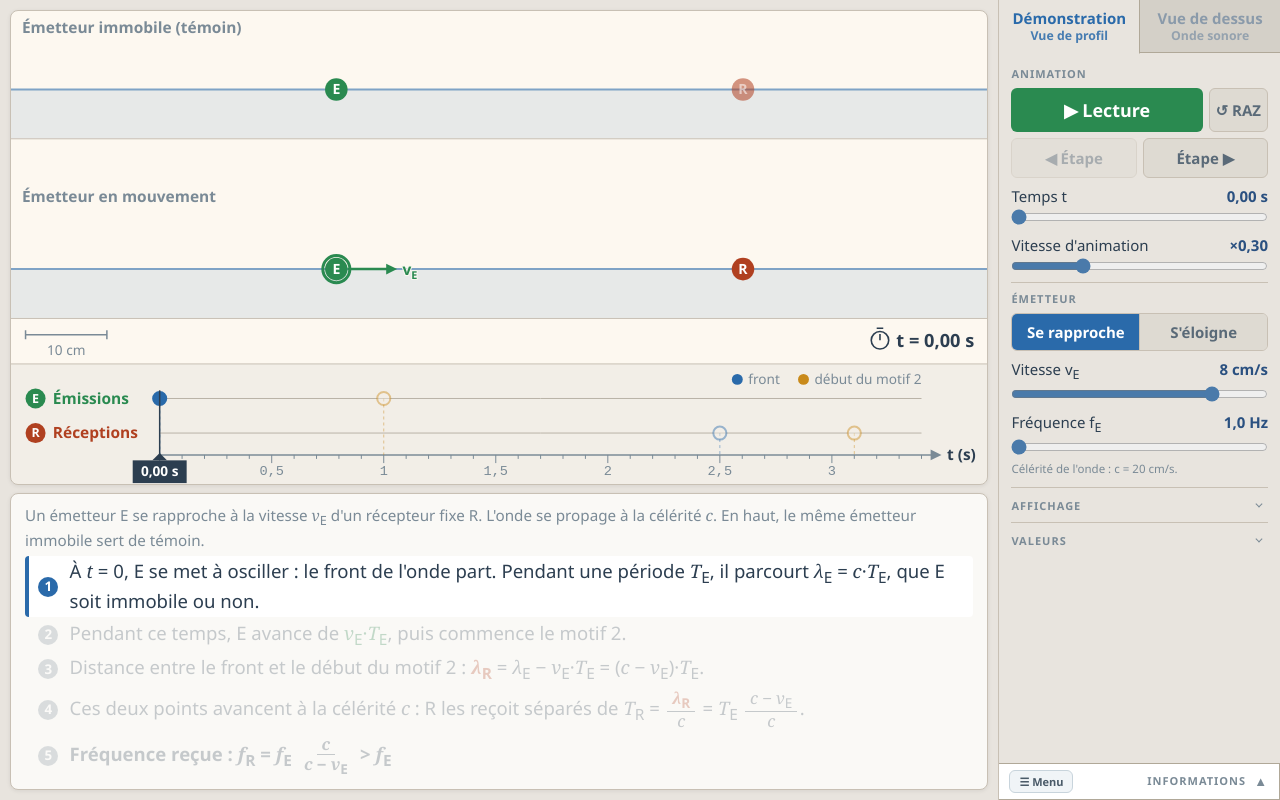
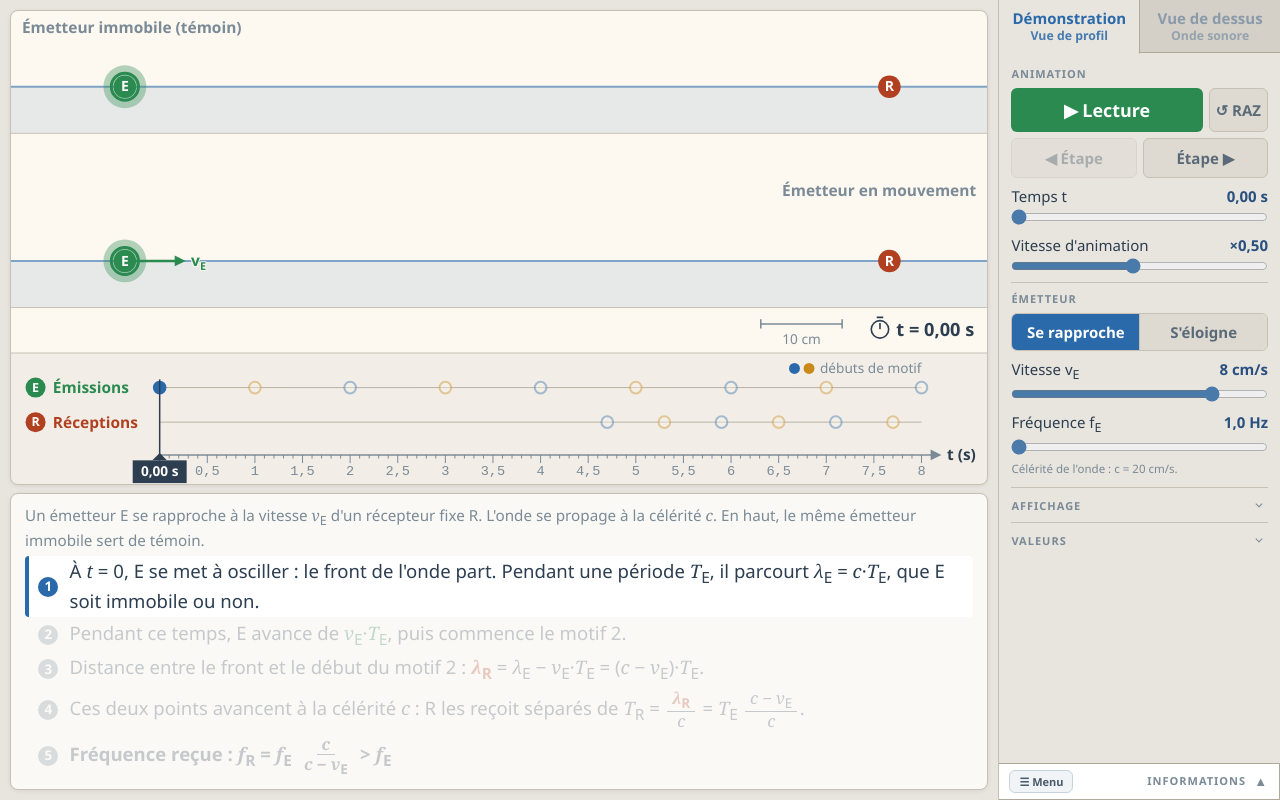
Before and after one commit to Berdous-pc/simulations-physique, a plain HTML site: page doppler/index.html in a window 1280 px wide. Drawn offline with Linux system fonts and the light colour scheme.

Commit message:
Effet Doppler, Demonstration : plusieurs motifs recus pour voir le rythme ; emetteur parti tout a gauche quand il se rapproche, a 1,5 lambda_E du recepteur quand il s'eloigne, recepteur en 108 cm, fin apres 6 receptions (moins si l'emetteur atteint sa butee) ; clignotement a chaque debut de motif (emetteurs toutes les T_E, recepteur toutes les T_R, recepteur temoin toutes les T_E) ; frise en peigne, trait reliant chaque emission a sa reception et avancant avec le motif, T_R sous la ligne R ; vitesse d'animation par defaut x0,5 ; bandeau Informations et ARCHITECTURE.md
Co-Authored-By: Claude Fable 5.2 <noreply@anthropic.com>

```diff
--- a/doppler/index.html
+++ b/doppler/index.html
@@ -147,9 +147,9 @@
           <div class="param-row param-row-speed">
             <label>
               Vitesse d'animation
-              <span class="param-value" id="lbl-vitesse">×0,30</span>
+              <span class="param-value" id="lbl-vitesse">×0,50</span>
             </label>
-            <input type="range" id="sl-vitesse" min="0.05" max="1" step="0.05" value="0.3"
+            <input type="range" id="sl-vitesse" min="0.05" max="1" step="0.05" value="0.5"
                    oninput="onSliderVitesse(this.value)">
           </div>
         </div>
@@ -358,7 +358,9 @@
       </div>
       <div class="panel-hint-body">
         <strong>Lecture</strong> déroule toute l'animation ; <strong>Étape ▶</strong> s'arrête à l'instant clé suivant
-        (début du motif 2, arrivée du front au récepteur, puis arrivée du début du motif 2).<br>
+        (début du motif 2, arrivée du front au récepteur, puis arrivée du début du motif 2).
+        Après la dernière étape, <strong>Lecture</strong> laisse défiler les motifs : les émetteurs et les
+        récepteurs clignotent à chaque début de motif ; le récepteur du haut clignote au rythme de l'émission.<br>
         <strong>Temps</strong> : faites glisser le curseur du panneau, ou la <strong>frise du temps</strong> en bas de la scène,
         pour parcourir l'animation à la main. Sur la frise, les ronds bleus concernent le front de l'onde, les ronds
         ocre le début du motif 2 ; elle peut être masquée dans <em>Affichage</em>.<br>
--- a/doppler/js/profil.js
+++ b/doppler/js/profil.js
@@ -162,6 +162,11 @@ function _pastille(ctx, x, y, r, couleur, lettre, alpha) {
 function _eclat(ctx, x, y, r, couleur, p) {
   if (p < 0 || p >= 1) return;
   ctx.save();
+  ctx.globalAlpha = 0.35 * (1 - p);
+  ctx.fillStyle = couleur;
+  ctx.beginPath();
+  ctx.arc(x, y, r * 1.9, 0, 2 * Math.PI);
+  ctx.fill();
   ctx.globalAlpha = 1 - p;
   ctx.strokeStyle = couleur;
   ctx.lineWidth = 3;
@@ -186,7 +191,7 @@ function dessinerProfil() {
   // De haut en bas : bande témoin (émetteur immobile), barre empilée des
   // longueurs, bande de l'émetteur en mouvement, cote v_E·T_E, frise (facultative).
   var f = borner(Math.min(w / 52, h / 26), 12, 24);
-  var hFrise = simD.showFrise ? 6.6 * f : 0;   // bande de la frise, en bas (facultative)
+  var hFrise = simD.showFrise ? 7.2 * f : 0;   // bande de la frise, en bas (facultative)
   var hs = h - hFrise;                  // hauteur de la scène
   var s = w / SCENE_L;                  // px par cm
   var X = function (x) { return x * s; };
@@ -309,22 +314,12 @@ function dessinerProfil() {
   dessinerBande(y0, yFond, vEs);
 
   texteIndices(ctx, 'Émetteur immobile (témoin)', 0.6 * f, yLblT, f * 0.85, COL_GRIS, 'left', true);
-  texteIndices(ctx, 'Émetteur en mouvement', 0.6 * f, yLblM, f * 0.85, COL_GRIS, 'left', true);
+  // du côté opposé au départ de l'émetteur : la barre empilée s'y construit
+  texteIndices(ctx, 'Émetteur en mouvement', simD.sens > 0 ? w - 0.6 * f : 0.6 * f, yLblM, f * 0.85,
+               COL_GRIS, simD.sens > 0 ? 'right' : 'left', true);
 
   // ── Échelle des distances (10 cm) et chronomètre ────────────────────
-  // L'échelle remplace l'ancienne règle graduée, au sol à gauche de la scène.
-  var fEch = Math.max(11, f * 0.75);
-  var xEch1 = 0.8 * f, xEch2 = xEch1 + 10 * s;
-  ctx.strokeStyle = COL_GRIS;
-  ctx.lineWidth = 1.5;
-  ctx.beginPath();
-  ctx.moveTo(xEch1, yVe - 0.25 * f); ctx.lineTo(xEch1, yVe + 0.25 * f);
-  ctx.moveTo(xEch1, yVe); ctx.lineTo(xEch2, yVe);
-  ctx.moveTo(xEch2, yVe - 0.25 * f); ctx.lineTo(xEch2, yVe + 0.25 * f);
-  ctx.stroke();
-  texteIndices(ctx, '10 cm', (xEch1 + xEch2) / 2, yVe + 0.85 * f, fEch, COL_GRIS, 'center', false);
-
-  // Chronomètre : la date courante, au sol à droite de la scène (juste au-dessus de la frise)
+    // Chronomètre : la date courante, au sol à droite de la scène (juste au-dessus de la frise)
   var yChrono = yVe + 0.3 * f;
   var txtChrono = 't = ' + fmtFR(t, 2) + ' s';
   ctx.font = 'bold ' + f + 'px ' + POLICE;
@@ -343,6 +338,18 @@ function dessinerProfil() {
   ctx.moveTo(xH, yChrono); ctx.lineTo(xH + 0.72 * rH * Math.cos(aH), yChrono + 0.72 * rH * Math.sin(aH));
   ctx.stroke();
   texteIndices(ctx, txtChrono, xChrono, yChrono, f, COL_TEXTE, 'left', true);
+
+  var fEch = Math.max(11, f * 0.75);
+  // à gauche si l'émetteur part de la droite, sinon à gauche du chronomètre
+  var xEch1 = simD.sens > 0 ? xH - rH - 1.6 * f - 10 * s : 0.8 * f, xEch2 = xEch1 + 10 * s;
+  ctx.strokeStyle = COL_GRIS;
+  ctx.lineWidth = 1.5;
+  ctx.beginPath();
+  ctx.moveTo(xEch1, yVe - 0.25 * f); ctx.lineTo(xEch1, yVe + 0.25 * f);
+  ctx.moveTo(xEch1, yVe); ctx.lineTo(xEch2, yVe);
+  ctx.moveTo(xEch2, yVe - 0.25 * f); ctx.lineTo(xEch2, yVe + 0.25 * f);
+  ctx.stroke();
+  texteIndices(ctx, '10 cm', (xEch1 + xEch2) / 2, yVe + 0.85 * f, fEch, COL_GRIS, 'center', false);
 
   // ── Front de l'onde : une seule barre, commune aux deux bandes ──────
   if (t > 0 && xF <= SCENE_L + 0.01) {
@@ -438,10 +445,18 @@ function dessinerProfil() {
   if (t > 0) _pastille(ctx, X(xE0), y0, r, COL_EMET, '', 0.3);
   if (t > TE + 1e-9) _pastille(ctx, X(dopXE(TE)), y0, r, COL_EMET, '', 0.3);
 
-  _eclat(ctx, X(xE0), y0, r, COL_EMET, t / (0.35 * TE));
-  _eclat(ctx, X(dopXE(TE)), y0, r, COL_EMET, (t - TE) / (0.35 * TE));
-  _eclat(ctx, X(X_RECEPTEUR), y0, r, COL_RECEP, (t - T1) / (0.35 * TE));
-  _eclat(ctx, X(X_RECEPTEUR), y0, r, COL_RECEP, (t - T2) / (0.35 * TE));
+  // Clignotements à chaque début de motif : émis (les deux E, toutes les T_E),
+  // reçu en bas toutes les T_R, reçu par le témoin toutes les T_E. Les deux
+  // récepteurs reçoivent le front au même instant : on compare leurs rythmes.
+  var dEc = 0.35 * TE, TRs = dopTR();
+  var kE = Math.floor(t / TE + 1e-9);
+  _eclat(ctx, X(dopXE(kE * TE)), y0, r, COL_EMET, (t - kE * TE) / dEc);
+  _eclat(ctx, X(xE0), y0T, r, COL_EMET, (t - kE * TE) / dEc);
+  if (t >= T1 - 1e-9) {
+    var kR = Math.floor((t - T1) / TRs + 1e-9), kT = Math.floor((t - T1) / TE + 1e-9);
+    _eclat(ctx, X(X_RECEPTEUR), y0, r, COL_RECEP, (t - T1 - kR * TRs) / (0.35 * Math.min(TE, TRs)));
+    _eclat(ctx, X(X_RECEPTEUR), y0T, r, COL_RECEP, (t - T1 - kT * TE) / dEc);
+  }
 
   // Vecteur vitesse de l'émetteur, solidaire du flotteur ; étiquette à liseré
   // clair : la barre du front et la vague passent derrière elle au début
@@ -452,9 +467,9 @@ function dessinerProfil() {
     texteIndices(ctx, 'v_{E}', X(xE) + sg * (r + lv + 0.3 * f), yE, f * 0.85, COL_EMET,
                  sg > 0 ? 'left' : 'right', true, true);
   }
-  // Bande témoin : émetteur immobile, récepteur en retrait (il ne sert qu'à comparer)
+  // Bande témoin : émetteur immobile ; son récepteur clignote au rythme T_E
   _pastille(ctx, X(xE0), yET, r, COL_EMET, 'E', 1);
-  _pastille(ctx, X(X_RECEPTEUR), yRT, r, COL_RECEP, 'R', 0.55);
+  _pastille(ctx, X(X_RECEPTEUR), yRT, r, COL_RECEP, 'R', 1);
   // Bande mobile
   _pastille(ctx, X(xE), yE, r, COL_EMET, 'E', 1);
   _pastille(ctx, X(X_RECEPTEUR), yR, r, COL_RECEP, 'R', 1);
@@ -464,7 +479,7 @@ function dessinerProfil() {
 
   var yLE = hs + 1.9 * f;               // ligne de vie de l'émetteur
   var yLR = hs + 3.8 * f;               // ligne de vie du récepteur
-  var yAx = hs + 5.0 * f;               // axe du temps
+  var yAx = hs + 5.6 * f;               // axe du temps
   var fF = f * 0.85;
   ctx.font = 'bold ' + fF + 'px ' + POLICE;
   var xs0 = 0.8 * f + 1.5 * f + ctx.measureText('Réceptions').width + 1.2 * f;
@@ -487,18 +502,15 @@ function dessinerProfil() {
   texteIndices(ctx, 'Émissions', 0.8 * f + 1.5 * f, yLE, fF, COL_EMET, 'left', true);
   texteIndices(ctx, 'Réceptions', 0.8 * f + 1.5 * f, yLR, fF, COL_RECEP, 'left', true);
 
-  // Légende des événements, aux couleurs de la scène
+  // Légende des événements, aux couleurs des motifs de la scène
   var xLeg = xs1, yLeg = hs + 0.85 * f, fLeg = f * 0.75;
   ctx.font = fLeg + 'px ' + POLICE;
-  var lLeg2 = ctx.measureText('début du motif 2').width, lLeg1 = ctx.measureText('front').width;
-  texteIndices(ctx, 'début du motif 2', xLeg - lLeg2, yLeg, fLeg, COL_GRIS, 'left', false);
-  var xP2 = xLeg - lLeg2 - 0.6 * f;
-  texteIndices(ctx, 'front', xP2 - 1.3 * f - lLeg1, yLeg, fLeg, COL_GRIS, 'left', false);
-  var xP1 = xP2 - 1.3 * f - lLeg1 - 0.6 * f;
+  var lLeg = ctx.measureText('débuts de motif').width;
+  texteIndices(ctx, 'débuts de motif', xLeg - lLeg, yLeg, fLeg, COL_GRIS, 'left', false);
   ctx.fillStyle = COL_MOTIF2;
-  ctx.beginPath(); ctx.arc(xP2, yLeg, 0.3 * f, 0, 2 * Math.PI); ctx.fill();
+  ctx.beginPath(); ctx.arc(xLeg - lLeg - 0.6 * f, yLeg, 0.3 * f, 0, 2 * Math.PI); ctx.fill();
   ctx.fillStyle = COL_ONDE;
-  ctx.beginPath(); ctx.arc(xP1, yLeg, 0.3 * f, 0, 2 * Math.PI); ctx.fill();
+  ctx.beginPath(); ctx.arc(xLeg - lLeg - 1.4 * f, yLeg, 0.3 * f, 0, 2 * Math.PI); ctx.fill();
 
   // Lignes de vie
   ctx.strokeStyle = '#b9b2a6';
@@ -508,11 +520,16 @@ function dessinerProfil() {
   ctx.moveTo(xs0, yLR); ctx.lineTo(xs1, yLR);
   ctx.stroke();
 
-  // Axe du temps : flèche, « t (s) », graduations tous les 0,1 s, valeurs tous les 0,5 s
+  // Axe du temps : flèche, « t (s) », graduations fines si elles restent
+  // lisibles, valeurs tous les 0,5 s (ou toutes les secondes si l'animation est longue)
   var xFl = xs1 + 1.1 * f;
   fleche(ctx, xs0, xFl, yAx, { couleur: COL_GRIS, epais: 1.5, tete: 0.6 * f });
   texteIndices(ctx, 't (s)', xFl + 0.3 * f, yAx, fF, COL_TEXTE, 'left', true);
   var fGrad = Math.max(11, f * 0.75);
+  var pxParS = (xs1 - xs0) / tFin;
+  var fin = pxParS * 0.1 >= 4;                 // graduations au dixième de seconde
+  var pasG = fin ? 1 : 5;                      // en dixièmes de seconde
+  var pasN = pxParS * 0.5 >= 3.2 * fGrad ? 5 : 10;
   ctx.strokeStyle = COL_GRIS;
   ctx.fillStyle = COL_GRIS;
   ctx.lineWidth = 1;
@@ -521,12 +538,12 @@ function dessinerProfil() {
   ctx.textBaseline = 'top';
   ctx.beginPath();
   var nGrad = Math.floor(tFin / 0.1 + 1e-6);
-  for (var g = 0; g <= nGrad; g++) {
-    var hg = (g % 5 === 0) ? 0.45 * f : 0.22 * f;
+  for (var g = 0; g <= nGrad; g += pasG) {
+    var hg = (g % pasN === 0) ? 0.45 * f : ((g % 5 === 0) ? 0.32 * f : 0.2 * f);
     ctx.moveTo(TX(g * 0.1), yAx); ctx.lineTo(TX(g * 0.1), yAx + hg);
   }
   ctx.stroke();
-  for (g = 0; g <= nGrad; g += 5) {
+  for (g = 0; g <= nGrad; g += pasN) {
     ctx.fillText(fmtFR(g * 0.1, (g % 10) ? 1 : 0), TX(g * 0.1), yAx + 0.55 * f);
   }
 
@@ -537,39 +554,54 @@ function dessinerProfil() {
   ctx.moveTo(xs0, yAx); ctx.lineTo(TX(t), yAx);
   ctx.stroke();
 
-  // Durées T_E (entre les émissions) et T_R (entre les réceptions) : même échelle,
-  // l'une au-dessus de l'autre
-  function duree(ta, tb, yy, couleur, texte) {
+  // Peigne des débuts de motif : émis tous les T_E (ligne E), reçus tous les
+  // T_R (ligne R). Le trait qui relie l'émission n° k à sa réception avance
+  // avec le motif : l'éventail se resserre si E se rapproche, s'ouvre s'il s'éloigne.
+  var TRf = dopTR(), nRec = dopNRecep(), nEm = Math.floor(tFin / TE + 1e-9);
+  var k;
+  ctx.lineWidth = 1.5;
+  for (k = 0; k < nRec; k++) {
+    var te = k * TE, tr = T1 + k * TRf;
+    if (t <= te) break;
+    var av = Math.min(1, (t - te) / (tr - te));
+    ctx.save();
+    ctx.globalAlpha = 0.55;
+    ctx.strokeStyle = coulMotif(k);
+    ctx.beginPath();
+    ctx.moveTo(TX(te), yLE);
+    ctx.lineTo(TX(te + av * (tr - te)), yLE + av * (yLR - yLE));
+    ctx.stroke();
+    ctx.restore();
+  }
+
+  // Durées T_E (au-dessus de la ligne E) et T_R (sous la ligne R), à la même échelle
+  function duree(ta, tb, yy, cote, couleur, texte) {
     ctx.strokeStyle = couleur;
     ctx.lineWidth = 3;
     ctx.beginPath();
     ctx.moveTo(TX(ta), yy); ctx.lineTo(TX(tb), yy);
     ctx.stroke();
-    texteIndices(ctx, texte, (TX(ta) + TX(tb)) / 2, yy - 0.95 * f, fF, couleur, 'center', true);
+    texteIndices(ctx, texte, (TX(ta) + TX(tb)) / 2, yy + cote * 0.95 * f, fF, couleur, 'center', true);
   }
-  if (fige) duree(0, TE, yLE, COL_EMET, 'T_{E} = ' + fmtFR(TE, 2) + ' s');
-  if (t >= T2 - 1e-9) duree(T1, T2, yLR, COL_RECEP, 'T_{R} = ' + fmtFR(dopTR(), 2) + ' s');
+  if (fige) duree(0, TE, yLE, -1, COL_EMET, 'T_{E} = ' + fmtFR(TE, 2) + ' s');
+  if (t >= T2 - 1e-9) duree(T1, T2, yLR, 1, COL_RECEP, 'T_{R} = ' + fmtFR(TRf, 2) + ' s');
 
-  // Événement : rond de la couleur de ce qu'il concerne (front bleu, motif 2
-  // ocre), plein s'il est atteint, creux sinon ; rappel en pointillés jusqu'à l'axe
+  // Événement : rond de la couleur de son motif, plein s'il est atteint, creux sinon
   function evenement(tt, yy, couleur) {
     var atteint = t >= tt - 1e-9;
     ctx.save();
-    ctx.globalAlpha = atteint ? 1 : 0.45;
-    _rappel(ctx, TX(tt), yy, yAx, couleur);
+    ctx.globalAlpha = atteint ? 1 : 0.4;
     ctx.strokeStyle = couleur;
     ctx.fillStyle = atteint ? couleur : '#f4efe6';
     ctx.lineWidth = 2;
     ctx.beginPath();
-    ctx.arc(TX(tt), yy, 0.36 * f, 0, 2 * Math.PI);
+    ctx.arc(TX(tt), yy, 0.32 * f, 0, 2 * Math.PI);
     ctx.fill();
     ctx.stroke();
     ctx.restore();
   }
-  evenement(0, yLE, COL_ONDE);
-  evenement(TE, yLE, COL_MOTIF2);
-  evenement(T1, yLR, COL_ONDE);
-  evenement(T2, yLR, COL_MOTIF2);
+  for (k = 0; k <= nEm; k++) evenement(k * TE, yLE, coulMotif(k));
+  for (k = 0; k < nRec; k++) evenement(T1 + k * TRf, yLR, coulMotif(k));
 
   // Curseur du temps : trait vertical et bulle portant la date (à faire glisser)
   var xCur = TX(t), txtCur = fmtFR(t, 2) + ' s';
--- a/doppler/js/sim.js
+++ b/doppler/js/sim.js
@@ -18,17 +18,20 @@
 // ── Constantes de la scène ────────────────────────────────────────────
 var V_ONDE      = 20;    // célérité de l'onde (cm/s), fixe
 var SCENE_L     = 120;   // largeur de la scène (cm)
-var X_RECEPTEUR = 90;    // abscisse du récepteur fixe (cm)
-var X_E0_BASE   = 40;    // abscisse de l'émetteur à t = 0 quand il se rapproche (l'onde part aussi vers l'arrière)
-var X_E0_RECUL  = 20;    // décalage maximal du départ quand il s'éloigne (à VE_MAX)
+var X_RECEPTEUR = 108;   // abscisse du récepteur fixe (cm)
+var X_E0_APPROCHE = 14; // abscisse de l'émetteur à t = 0 quand il se rapproche : tout à gauche
+var D_ELOIGNE  = 1.5;   // quand il s'éloigne, il part à 1,5 λ_E du récepteur (T_E < t₁ : l'ordre des étapes tient)
+var MARGE_BORD = 5;     // l'émetteur s'arrête à 5 cm du bord gauche (cm)
+var MARGE_R    = 8;     // … ou à 8 cm du récepteur (cm)
+var N_RECEP    = 6;     // débuts de motif reçus avant la fin de l'animation (au plus)
 var VE_MAX      = 10;    // vitesse maximale de l'émetteur (cm/s) — synchronisé avec index.html
-var T_FIN_MARGE = 0.3;   // l'animation se poursuit 0,3 T_E après la réception du début du motif 2
+var T_FIN_MARGE = 0.3;   // l'animation se poursuit 0,3 T_E après la dernière réception
 // ── État ──────────────────────────────────────────────────────────────
 var simD = {
   t: 0,              // date courante (s)
   lecture: false,    // animation en cours
   cible: -1,         // indice de l'instant clé où s'arrêter (-1 : fin de l'animation)
-  vitesse: 0.3,      // facteur de vitesse de l'animation
+  vitesse: 0.5,      // facteur de vitesse de l'animation
   sens: 1,           // +1 : l'émetteur se rapproche du récepteur ; -1 : il s'éloigne
   vE: 8,             // vitesse de l'émetteur (cm/s), toujours positive
   fE: 1,             // fréquence d'émission (Hz)
@@ -48,10 +51,10 @@ function dopLambdaP() { return (V_ONDE - dopVEs()) * dopTE(); }      // λ_R = (
 function dopTR()      { return dopLambdaP() / V_ONDE; }              // période reçue
 function dopFR()      { return 1 / dopTR(); }                        // fréquence reçue
 
-// Abscisse de l'émetteur à t = 0. Quand il s'éloigne, il part plus près du
-// récepteur (d'autant plus qu'il va vite) pour rester dans la scène jusqu'au bout.
+// Abscisse de l'émetteur à t = 0 : loin du récepteur quand il s'en rapproche,
+// près de lui quand il s'en éloigne, pour que plusieurs motifs soient reçus.
 function dopXE0() {
-  return simD.sens > 0 ? X_E0_BASE : X_E0_BASE + X_E0_RECUL * simD.vE / VE_MAX;
+  return simD.sens > 0 ? X_E0_APPROCHE : X_RECEPTEUR - D_ELOIGNE * dopLambda();
 }
 function dopXE(t) { return dopXE0() + dopVEs() * t; }
 
@@ -59,7 +62,19 @@ function dopXE(t) { return dopXE0() + dopVEs() * t; }
 // réception du début du motif 2
 function dopT1()   { return (X_RECEPTEUR - dopXE0()) / V_ONDE; }
 function dopT2()   { return dopT1() + dopTR(); }
-function dopTFin() { return dopT2() + T_FIN_MARGE * dopTE(); }
+// Date à laquelle l'émetteur atteint sa butée (bord gauche ou abords du récepteur)
+function dopTLimite() {
+  if (simD.vE <= 0) return Infinity;
+  return (simD.sens > 0 ? X_RECEPTEUR - MARGE_R - dopXE0() : dopXE0() - MARGE_BORD) / simD.vE;
+}
+// Nombre de débuts de motif reçus pendant l'animation : N_RECEP, moins si
+// l'émetteur atteint sa butée avant (jamais moins de 2 : la démonstration en demande deux)
+function dopNRecep() {
+  var lim = dopTLimite() - T_FIN_MARGE * dopTE();
+  var n = Math.floor((lim - dopT1()) / dopTR() + 1e-9) + 1;
+  return Math.max(2, Math.min(N_RECEP, n));
+}
+function dopTFin() { return dopT1() + (dopNRecep() - 1) * dopTR() + T_FIN_MARGE * dopTE(); }
 function dopCles() { return [0, dopTE(), dopT1(), dopT2()]; }
 
 // Indice de l'instant clé égal à t (à 1e-6 près), ou -1
```
Also changed, not shown: 1 other file.
